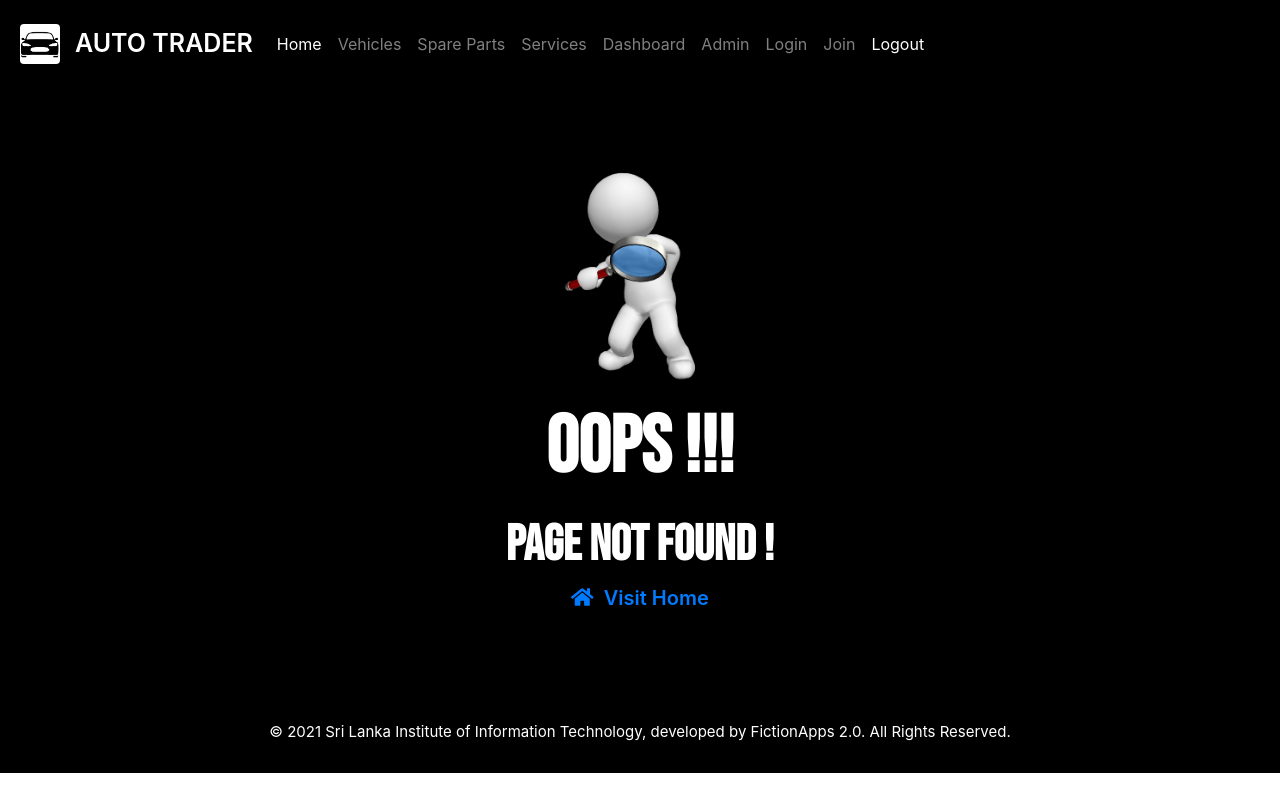
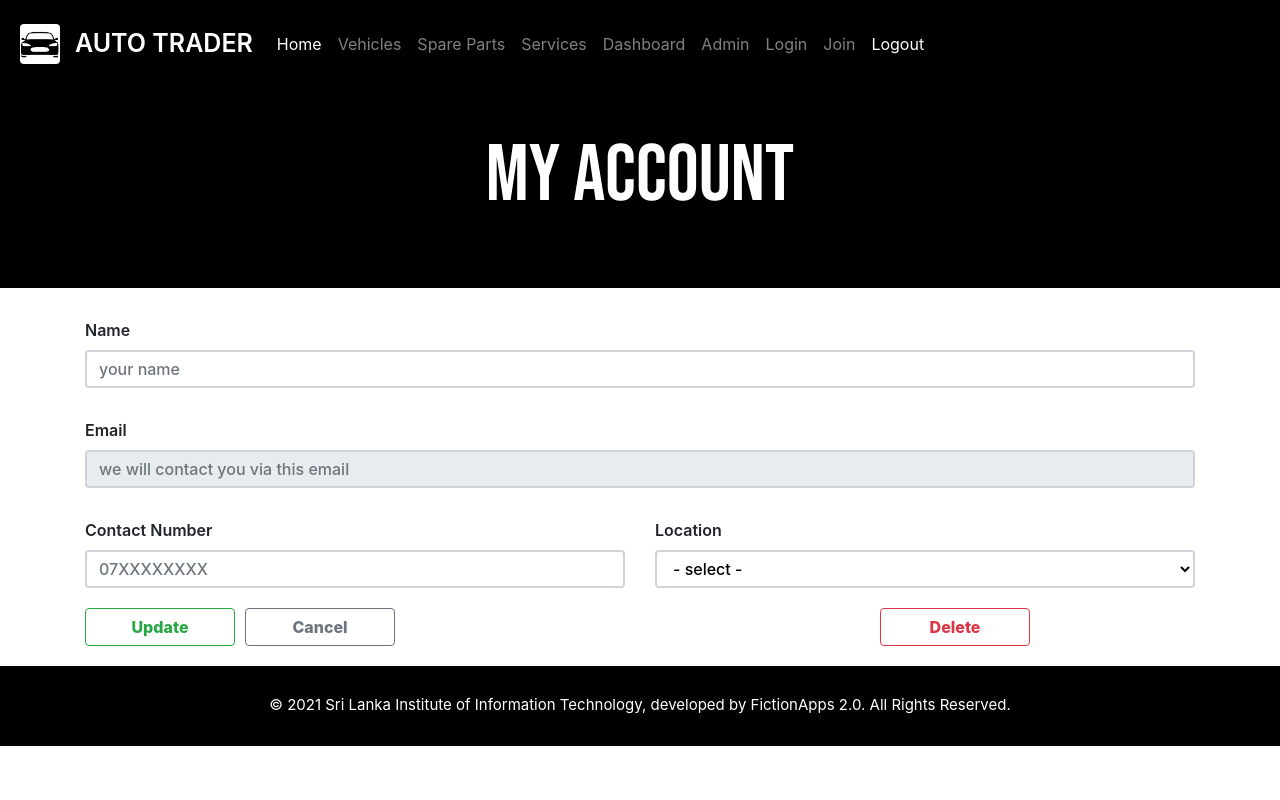
Before and after one commit to shamoda/auto-trader-web, a React (Create React App) app: page /account in a window 1280 px wide. Built offline with nearby package versions, Linux system fonts and the light colour scheme.

Commit message:
Fixes AB#75, Fixes AB#76, user profile update and delete functions created.

```diff
--- a/src/authentication/Authentication.js
+++ b/src/authentication/Authentication.js
@@ -44,6 +44,18 @@ class Athentication {
         return name;
     }
 
+    loggedUserContact() {
+        let contact = sessionStorage.getItem('authenticatedUserContact');
+        if (contact === null) return '';
+        return contact;
+    }
+
+    loggedUserLocation() {
+        let location = sessionStorage.getItem('authenticatedUserLocation');
+        if (location === null) return '';
+        return location;
+    }
+
     loggedUserRole() {
         let role = sessionStorage.getItem('authenticatedUserRole');
         if (role != null) return role;
@@ -74,6 +86,7 @@ class Athentication {
         return false;
     }
 
+
     setupAxiosInterceptors(basicAuthHeader) {
         this.id = axios.interceptors.request.use(
             (config) => {
--- a/src/component/FrontEnd.js
+++ b/src/component/FrontEnd.js
@@ -6,7 +6,7 @@ import Home from './Home/Home';
 import Login from './Login/Login';
 import NotFoundError from './NotFoundError/NotFoundError';
 import UserRegistration from './UserRegistration/UserRegistration';
-import UserRegistrationDataService from './UserRegistration/UserRegistrationDataService';
+import MyAccount from './MyAccount/MyAccount';
 
 class FrontEnd extends Component {
     state = {  }
@@ -19,6 +19,7 @@ class FrontEnd extends Component {
                         <Route path="/" exact component={Home} />
                         <Route path="/login" component={Login} />
                         {/* <Route path="/test" component={YourComponent} /> */}
+                        <Route path="/account" component={MyAccount}/>
                         <Route path="/registration" component={UserRegistration}/>
                         <Route component={NotFoundError} />
                     </Switch>
--- /dev/null
+++ b/src/component/MyAccount/MyAccount.css
@@ -0,0 +1,61 @@
+.myaccount-title {
+  font-family: 'Bebas Neue', cursive;
+  color: white;
+  font-size: 80px;
+  height: 200px;
+  background: black;
+  text-align: center;
+  padding: 28px 0px;
+}
+
+myaccount
+.myaccount-container {
+  margin-top: 50px;
+  margin-bottom: 50px;
+}
+
+.myaccount-form-group {
+  margin-top: 30px;
+  font-weight: 600;
+}
+
+.myaccount-form-input {
+  border-width: 2px !important;
+  color: black !important;
+  font-weight: 480 !important;
+}
+
+.myaccount-update-button {
+  font-weight: 800;
+  margin-top: 20px;
+  margin-bottom: 20px;
+  width: 150px !important;
+}
+
+.myaccount-cancel-button {
+  font-weight: 800;
+  margin-top: 20px;
+  margin-left: 10px;
+  margin-bottom: 20px;
+  width: 150px !important;
+}
+
+.myaccount-delete-button {
+  font-weight: 800;
+  display: inline-block;
+  margin-top: 20px;
+  position: absolute;
+  margin-bottom: 20px;
+  right: 250px;
+  width: 150px !important;
+
+}
+
+
+.myaccount-error {
+  color: red;
+  font-weight: 600;
+  font-size: 14px;
+  margin-top: 5px;
+  margin-bottom: 20px;
+}
--- /dev/null
+++ b/src/component/MyAccount/MyAccount.js
@@ -0,0 +1,174 @@
+import React, { Component } from 'react'
+import { Form, Container, Button, Modal, Spinner, Col, Row } from 'react-bootstrap'
+import './MyAccount.css'
+import swal from 'sweetalert';
+import Authentication from '../../authentication/Authentication';
+import MyAccountDataServer from './MyAccountDataServer';
+export default class MyAccount extends Component {
+
+  constructor(props) {
+    super(props);
+    this.state = {
+      name: Authentication.loggedUserName(),
+      email: Authentication.loggedUserId(),
+      contact: Authentication.loggedUserContact(),
+      location: Authentication.loggedUserLocation(),
+      error: null,
+      loading: false
+    }
+    this.updateUser = this.updateUser.bind(this);
+    this.displayError = this.displayError.bind(this);
+    this.onCancel = this.onCancel.bind(this);
+    this.onDelete = this.onDelete.bind(this);
+
+  }
+
+  updateUser(event) {
+    event.preventDefault();
+
+    if (this.state.name === '') {
+      this.displayError('Name cannot be empty')
+    }else if (this.state.email === '') {
+      this.displayError('Email cannot be empty')
+    }else if (this.state.contact === '') {
+      this.displayError('Contact cannot be empty')
+    }else if (this.state.location === '') {
+      this.displayError('Location cannot be empty')
+    }else if (this.state.contact.length != 10) {
+      this.displayError('Invalid phone number')
+    }else {
+      this.setState({loading: true})
+
+      let formData = new FormData();
+      formData.append('name', this.state.name);
+      formData.append('email', this.state.email);
+      formData.append('contact', this.state.contact);
+      formData.append('location', this.state.location);
+      formData.append('role', 'seller');
+
+      MyAccountDataServer.updateUser(formData)
+      .then( response => {
+        this.setState({loading: false})
+        swal({
+          title: "Update Successful!",
+          text: "Your profile updated successfully",
+          icon: "success",
+          button: "OK",
+        }).then(result => {
+          return this.props.history.push('./dashboard')
+        })
+      })
+      .catch( error => {
+        this.setState({loading: false})
+        swal({
+          title: "Oops!",
+          text: "Something went wrong. Please try again.",
+          icon: "error",
+          button: "Ok",
+        })
+      })
+
+    }
+  }
+
+  onCancel() {
+    return this.props.history.push('./dashboard')
+  }
+
+  onDelete() {
+    MyAccountDataServer.deleteUser(this.state.email)
+      .then( response => {
+        this.setState({loading: false})
+        swal({
+          title: "Delete Successful!",
+          text: "Your profile delete successfully",
+          icon: "delete",
+          button: "OK",
+        }).then(result => {
+          return this.props.history.push('/')
+        })
+      })
+      .catch( error => {
+        this.setState({loading: false})
+        swal({
+          title: "Oops!",
+          text: "Something went wrong. Please try again.",
+          icon: "error",
+          button: "Ok",
+        })
+      })
+  }
+
+  displayError(msg) {
+    this.setState({
+      error: msg
+    })
+  }
+
+  handleChange = event =>{
+    this.setState({
+      [event.target.name] : event.target.value,
+      error: null
+
+    }, () => console.log(this.state))
+  };
+
+  render() {
+    return (
+      <div>
+        <div className="myaccount-title">
+            MY ACCOUNT
+        </div>
+
+        <Container className="myaccount-container">
+          <Form autoComplete="off" onSubmit={this.updateUser}>
+
+            <Form.Group controlId="name" className="myaccount-form-group">
+              <Form.Label>Name</Form.Label>
+              <Form.Control onChange={this.handleChange} name="name" value={this.state.name} type="text" placeholder="your name" className="myaccount-form-input" />
+            </Form.Group>
+
+            <Form.Group controlId="email" className="myaccount-form-group">
+              <Form.Label>Email</Form.Label>
+              <Form.Control onChange={this.handleChange} name="email" disabled value={this.state.email} type="email" placeholder="we will contact you via this email" className="myaccount-form-input" />
+            </Form.Group>
+
+            <Row classname="myaccount-form-row" >
+              <Col>
+                <Form.Group controlId="contact" className="myaccount-form-group">
+                  <Form.Label>Contact Number</Form.Label>
+                  <Form.Control onChange={this.handleChange} name="contact" value={this.state.contact} type="number" placeholder="07XXXXXXXX" className="myaccount-form-input"/>
+                </Form.Group>
+              </Col>
+              <Col>
+                <Form.Group controlId="location" className="myaccount-form-group">
+                  <Form.Label>Location</Form.Label>
+                    <Form.Control onChange={this.handleChange} name="location" value={this.state.location} type="text" as="select" className="myaccount-form-input" >
+                      <option value="">- select -</option>
+                      <option>Anuradapura</option>
+                      <option>Bandaragama</option>
+                      <option>Colombo</option>
+                      <option>Dehiwala</option>
+                      <option>Gampaha</option>
+                      <option>Hambanthota</option>
+                      <option>Jaffna</option>
+                      <option>Kandy</option>
+                      <option>Maharagama</option>
+                      <option>Panadura</option>
+                    </Form.Control>
+                </Form.Group>
+              </Col>
+            </Row>
+            <Button type="submit" variant="outline-success" className="myaccount-update-button">Update</Button>
+                            {this.state.error && <p className="myaccount-error">{this.state.error}</p>}
+
+            <Button onClick={this.onCancel} variant="outline-secondary" className="myaccount-cancel-button">Cancel</Button>
+
+            <Button onClick={this.onDelete} variant="outline-danger" className="myaccount-delete-button">Delete</Button>
+
+          </Form>
+        </Container>
+      </div>
+    )
+  }
+}
--- /dev/null
+++ b/src/component/MyAccount/MyAccountDataServer.js
@@ -0,0 +1,15 @@
+import axios from "axios";
+import { HOST_URL } from '../../Api'
+
+
+class MyAccountDataService {
+  updateUser(user){
+    return axios.post(HOST_URL+'/api/v1/user', user);
+  }
+
+  deleteUser(id) {
+    return axios.delete(HOST_URL+`/api/v1/user/${id}`);
+  }
+}
+
+export default new MyAccountDataService();
--- a/src/component/UserRegistration/UserRegistration.js
+++ b/src/component/UserRegistration/UserRegistration.js
@@ -116,13 +116,13 @@ export default class UserRegistration extends Component {
 
             <Row classname="userregistration-form-row" >
               <Col>
-                <Form.Group controlId="contact" className="userregistration-form-input">
+                <Form.Group controlId="contact" className="userregistration-form-group">
                   <Form.Label>Contact Number</Form.Label>
                   <Form.Control onChange={this.handleChange} name="contact" value={this.state.contact} type="number" placeholder="07XXXXXXXX" className="userregistration-form-input"/>
                 </Form.Group>
               </Col>
               <Col>
-                <Form.Group controlId="location" className="attendeeregistration-form-group">
+                <Form.Group controlId="location" className="userregistration-form-group">
                   <Form.Label>Location</Form.Label>
                     <Form.Control onChange={this.handleChange} name="location" value={this.state.location} type="text" as="select" className="userregistration-form-input" >
                       <option value="">- select -</option>
```
